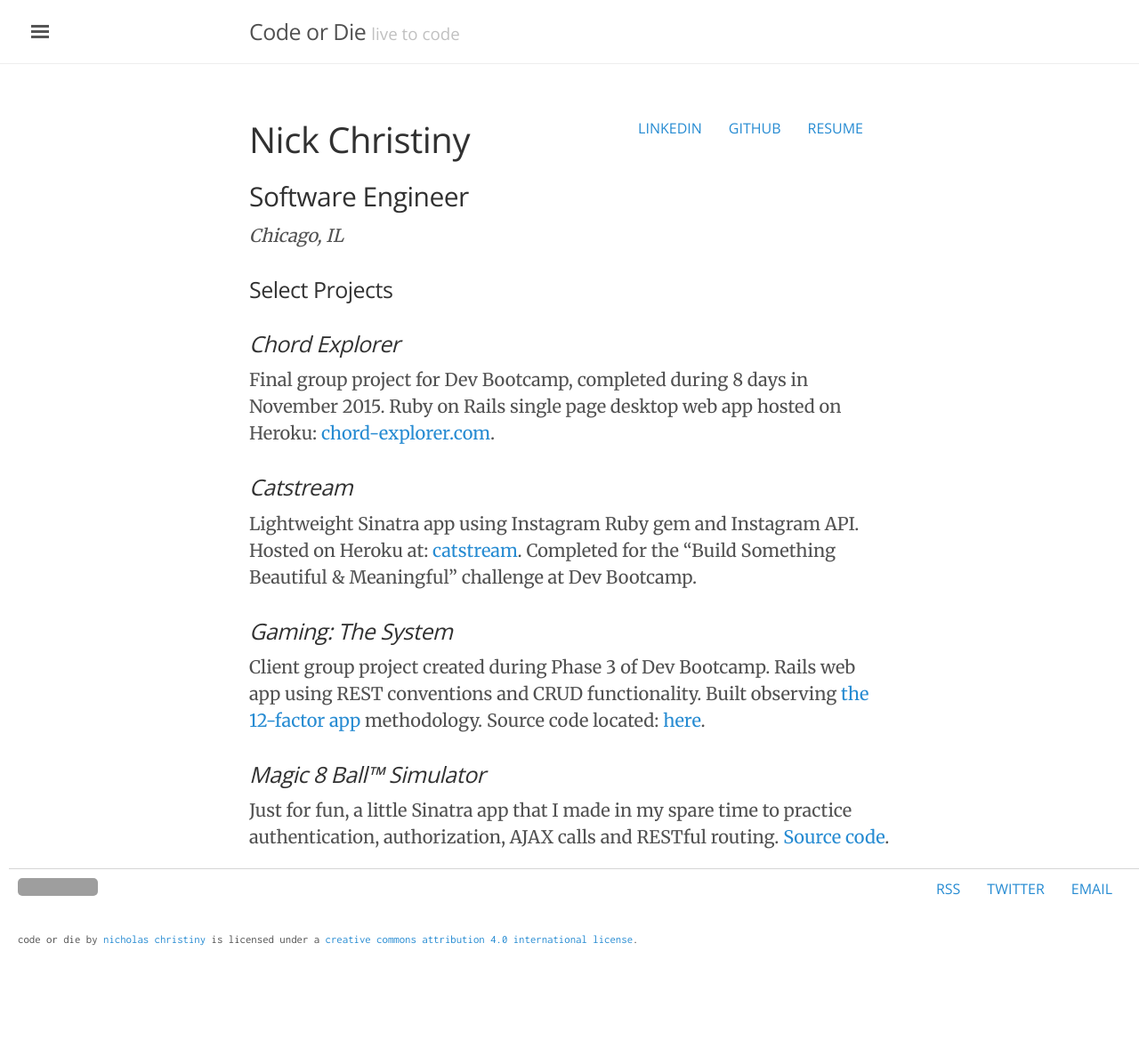
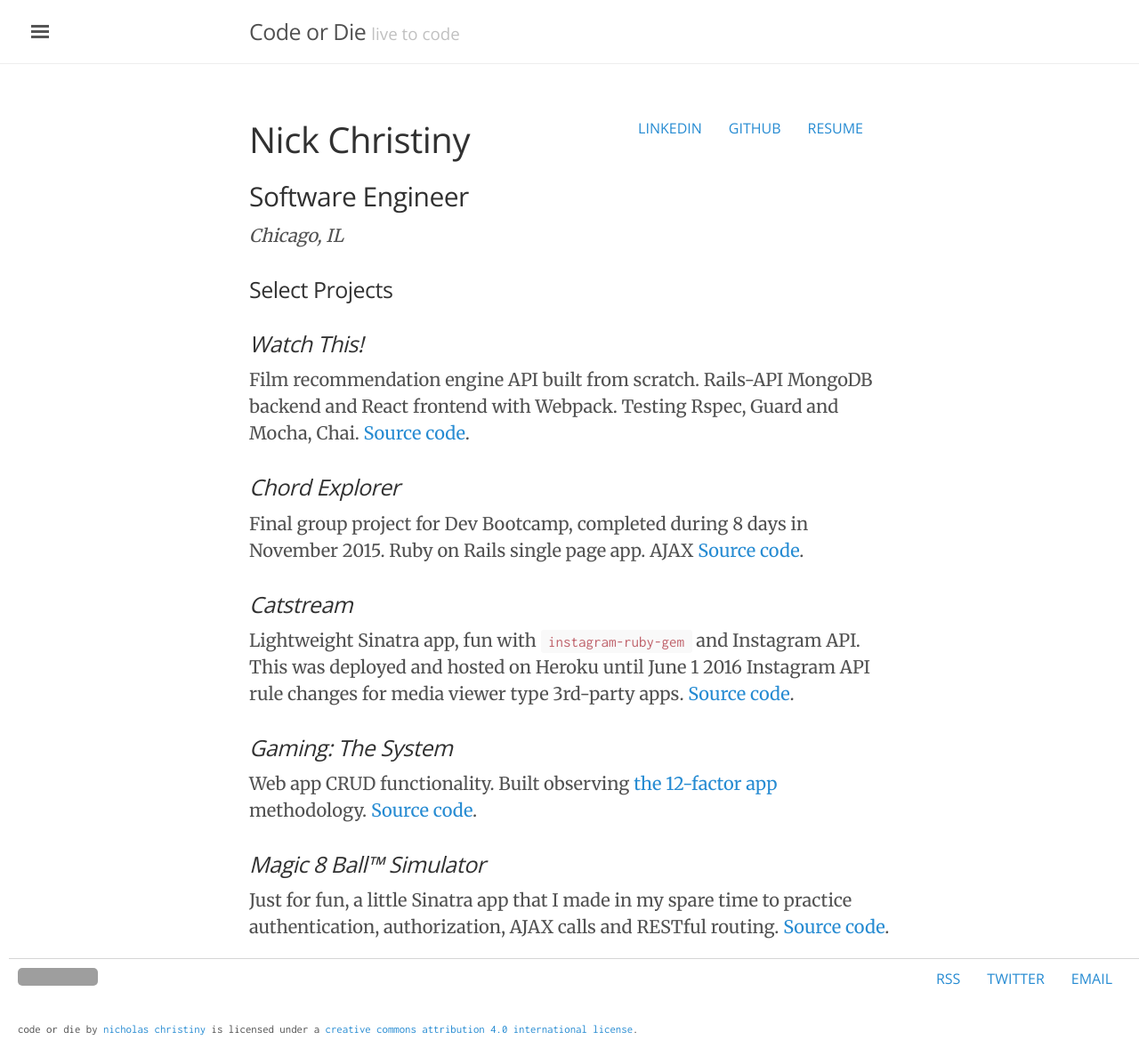
Before and after one commit to nchristiny/nchristiny.github.io, a Jekyll site: the page built from projects/index.md, in a window 1280 px wide. Shown: the whole page at 89% size. Built offline with Jekyll 4.4.1, drawn with Linux system fonts in a browser that asks for light colours; nearby versions of some CDN libraries; comment, search, counter and statistics services are not loaded; grey boxes are pictures that could not be loaded.

Commit message:
Add project

```diff
--- a/projects/index.md
+++ b/projects/index.md
@@ -13,14 +13,17 @@ title: Projects
 
 ### Select Projects
 
+### <em>Watch This!</em>
+Film recommendation engine API built from scratch. Rails-API MongoDB backend and React frontend with Webpack. Testing Rspec, Guard and Mocha, Chai. <a href="https://github.com/nchristiny/watch-this">Source code</a>.
+
 ### <em>Chord Explorer</em>
-Final group project for Dev Bootcamp, completed during 8 days in November 2015. Ruby on Rails single page desktop web app hosted on Heroku: <a href="http://chord-explorer.com/">chord-explorer.com</a>.
+Final group project for Dev Bootcamp, completed during 8 days in November 2015. Ruby on Rails single page app. AJAX <a href="https://github.com/nchristiny/chord-explorer">Source code</a>.
 
 ### <em>Catstream</em>
-Lightweight Sinatra app using Instagram Ruby gem and Instagram API. Hosted on Heroku at: <a href="http://catstream.herokuapp.com">catstream</a>. Completed for the "Build Something Beautiful &amp; Meaningful" challenge at Dev Bootcamp.
+Lightweight Sinatra app, fun with `instagram-ruby-gem` and Instagram API. This was deployed and hosted on Heroku until June 1 2016 Instagram API rule changes for media viewer type 3rd-party apps. <a href="https://github.com/nchristiny/catstream">Source code</a>.
 
 ### <em>Gaming: The System</em>
-Client group project created during Phase 3 of Dev Bootcamp. Rails web app using REST conventions and CRUD functionality. Built observing <a href="http://12factor.net/">the 12-factor app</a> methodology. Source code located: <a href="https://github.com/adierker/gaming-the-system">here</a>.
+Web app CRUD functionality. Built observing <a href="http://12factor.net/">the 12-factor app</a> methodology. <a href="https://github.com/adierker/gaming-the-system">Source code</a>.
 
 ### <em>Magic 8 Ball™ Simulator</em>
 Just for fun, a little Sinatra app that I made in my spare time to practice authentication, authorization, AJAX calls and RESTful routing. <a href="https://github.com/nchristiny/magic-ball">Source code</a>.
```
